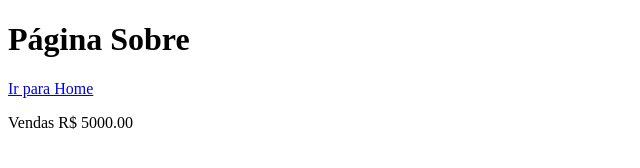
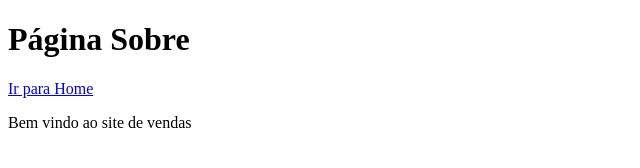
Before and after one commit to WislenNeves81/aulagithub, a plain HTML site: page sobre.html in a window 1280 px wide. Shown: the full height of the page, 0-640 px from the left. Drawn offline with Linux system fonts and the light colour scheme.

Commit message:
Atualizada a página sobre e index

```diff
--- a/sobre.html
+++ b/sobre.html
@@ -9,6 +9,6 @@
 <body>
     <h1>Página Sobre</h1>
     <a href="index.html">Ir para Home</a>
-    <P>Vendas R$ 5000.00</P>
+    <P>Bem vindo ao site de vendas</P>
 </body>
 </html>
```
Also changed, not shown: index.html (+1 -0 lines).
